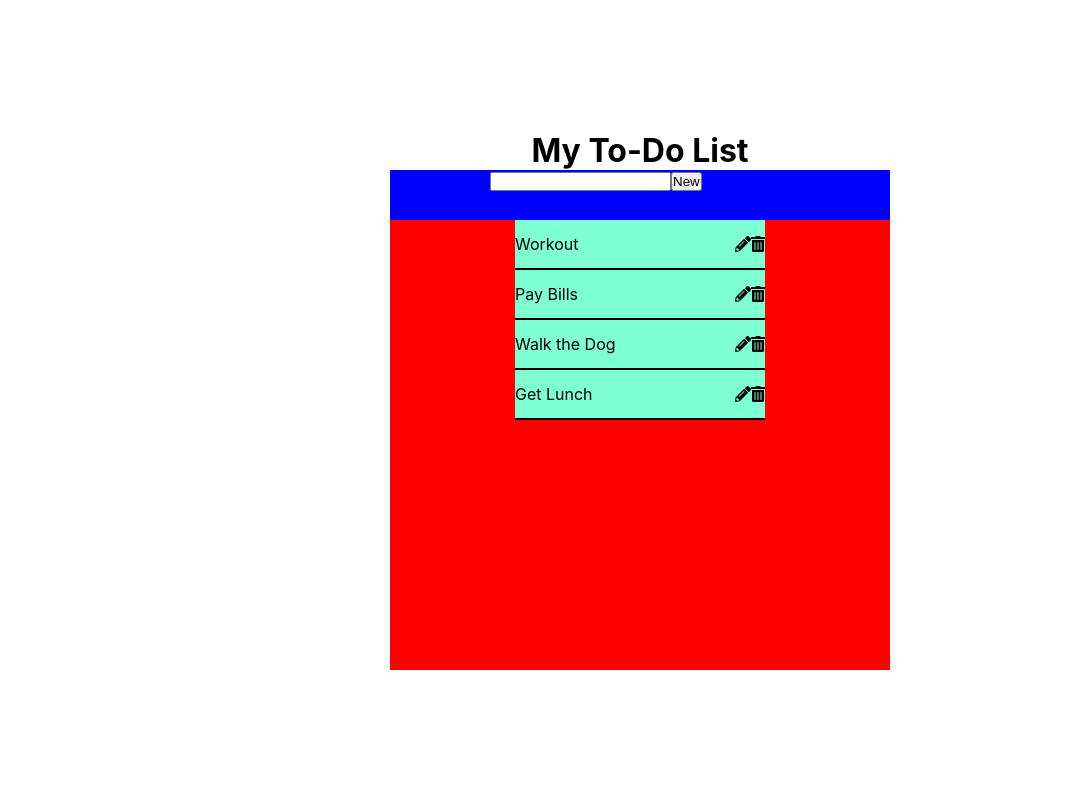
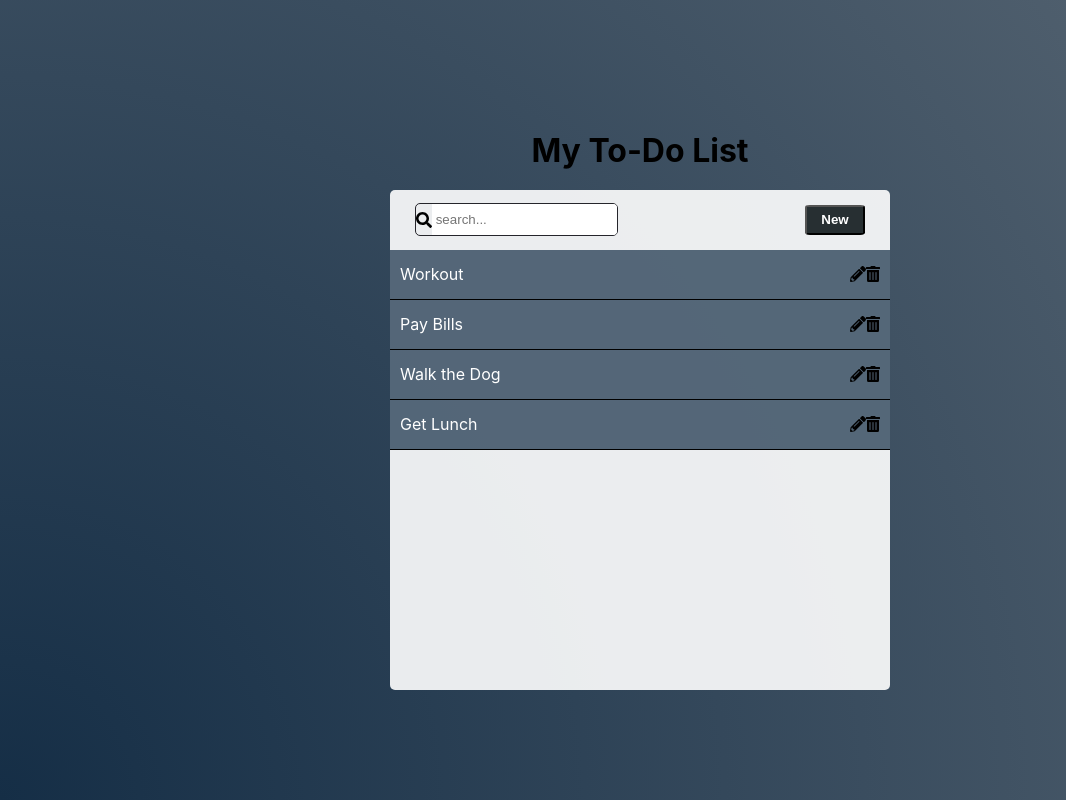
Before and after one commit to sollazzo08/rapptr-labs-to-do-app, a React (Create React App) app: page /toDoList in a window 1280 px wide. Shown: the whole page, without its empty margins (0-1066 px from the left). Built offline with nearby package versions, Linux system fonts and the light colour scheme.

Commit message:
styled todo list

```diff
--- /dev/null
+++ b/src/components/Button.js
@@ -0,0 +1,12 @@
+import React from 'react';
+import '../styles/button.css';
+
+const Button = ({ children, onClick }) => {
+  return (
+    <button className="button" onClick={onClick}>
+      {children}
+    </button>
+  );
+};
+
+export default Button;
--- a/src/components/Header.js
+++ b/src/components/Header.js
@@ -1,7 +1,7 @@
 import React from 'react';
 
 const Header = ({ children }) => {
-  return <h1>{children}</h1>;
+  return <h1 style={{marginTop: 20, marginBottom: 20}}>{children}</h1>;
 };
 
 export default Header;
--- a/src/components/Icon.js
+++ b/src/components/Icon.js
@@ -1,10 +1,10 @@
 import React from 'react';
 import { FontAwesomeIcon } from '@fortawesome/react-fontawesome'
 
-const Icon = ({backgroundColor="fff", name, onClick, size}) => {
+const Icon = ({color="000", name, onClick, size}) => {
 
   return (
-    <FontAwesomeIcon icon={name} onClick={onClick}/>
+    <FontAwesomeIcon icon={name} onClick={onClick} style={{color}}/>
   )
 }
 
--- a/src/components/ListHeader.js
+++ b/src/components/ListHeader.js
@@ -1,4 +1,8 @@
 import React from 'react';
+import Button from './Button';
+import Icon from './Icon'
+import '../styles/ListStyles/listHeader.css';
+import SearchBar from './SearchBar';
 
 const ListHeader = ({ children, onClick }) => {
   /*
@@ -6,10 +10,17 @@ const ListHeader = ({ children, onClick }) => {
   */
   return (
     <div className="list-header">
-      <input type="search" />
-      <button onClick={onClick}>{children}</button>
+      <div>
+        <SearchBar
+          type="search"
+          placeholder=" search..."
+          IconComponent={<Icon name="search" />}
+        />
+      </div>
+      <div>
+        <Button onClick={onClick}>New</Button>
+      </div>
     </div>
-
   );
 };
 
--- /dev/null
+++ b/src/components/SearchBar.js
@@ -0,0 +1,17 @@
+import React from 'react';
+import { faSearch } from '@fortawesome/free-solid-svg-icons';
+import Icon from './Icon'
+import '../styles/searchBar.css'
+
+const SearchBar = ({placeholder, type}) => {
+
+  return (
+    <div className="search-bar">
+
+      <Icon className="search-icon" name={faSearch}/>
+      <input className="search-box" placeholder={placeholder} type={type} />
+    </div>
+  );
+}
+
+export default SearchBar;
--- a/src/styles/ListStyles/listHeader.css
+++ b/src/styles/ListStyles/listHeader.css
@@ -1,3 +1,6 @@
 .list-header {
-
+  align-items: center;
+  display: flex;
+  height: 60px;
+  justify-content: space-between;
 }
--- a/src/styles/ListStyles/listItem.css
+++ b/src/styles/ListStyles/listItem.css
@@ -1,14 +1,15 @@
 .list-item {
   display: flex;
   justify-content: space-between;
-  background-color: aquamarine;
-  border-bottom: 2px solid black;
+  background-color: rgb(21, 46, 70,.7);
+  border-bottom: 1.6px solid black;
   height: 50px;
   align-items: center;
+  padding: 0px 10px;
 }
 
 .list-title {
-
+  color:white;
 }
 
 .list-icons {
--- a/src/styles/ToDoList.css
+++ b/src/styles/ToDoList.css
@@ -1,20 +1,16 @@
 .todo-list-container{
+  align-items: center;
+  background-color: rgba(255, 255, 255, .9);
+  border-radius: 1%;
   display: flex;
   flex-direction: column;
-  background-color: red;
   height: 500px;
   width: 500px;
-  align-items: center;
 
 }
 .todo-list-header{
-  padding-left: 100px;
-  padding-right: 40px;
-  background-color: blue;
-  justify-content: center;
-  width: 100%;
-  height: 10%;
+  width: 90%;
 }
 .todo-list-content{
-  width: 50%;
+  width: 100%;
 }
--- /dev/null
+++ b/src/styles/button.css
@@ -0,0 +1,9 @@
+.button {
+  background-color: #272f32;
+  border-radius: 8%;
+  color: white;
+  outline: none;
+  font-weight: bold;
+  height: 30px;
+  width: 60px;
+}
--- a/src/styles/main.css
+++ b/src/styles/main.css
@@ -10,4 +10,6 @@
   height: 100vh;
   justify-content: center;
   align-items: center;
+  background-color: rgb(21, 46, 70);
+  background-image: radial-gradient(circle at 0px 100%, rgba(255, 255, 255, 0), rgb(83, 98, 112) 96%);
 }
--- /dev/null
+++ b/src/styles/searchBar.css
@@ -0,0 +1,21 @@
+.search-bar {
+  display: inline-flex;
+  flex: 1 1 300px;
+  position: relative;
+  border: 1px solid rgb(37, 37, 43);
+  align-items: center;
+  justify-content: center;
+  border-radius: 5px;
+  overflow: hidden;
+}
+
+.search-box {
+  border: 0;
+  padding: 0.5rem 0.5rem 0.5rem 0;
+  flex: 1;
+  outline: none;
+}
+
+.search-icon {
+  padding: 0.5rem;
+}
```
